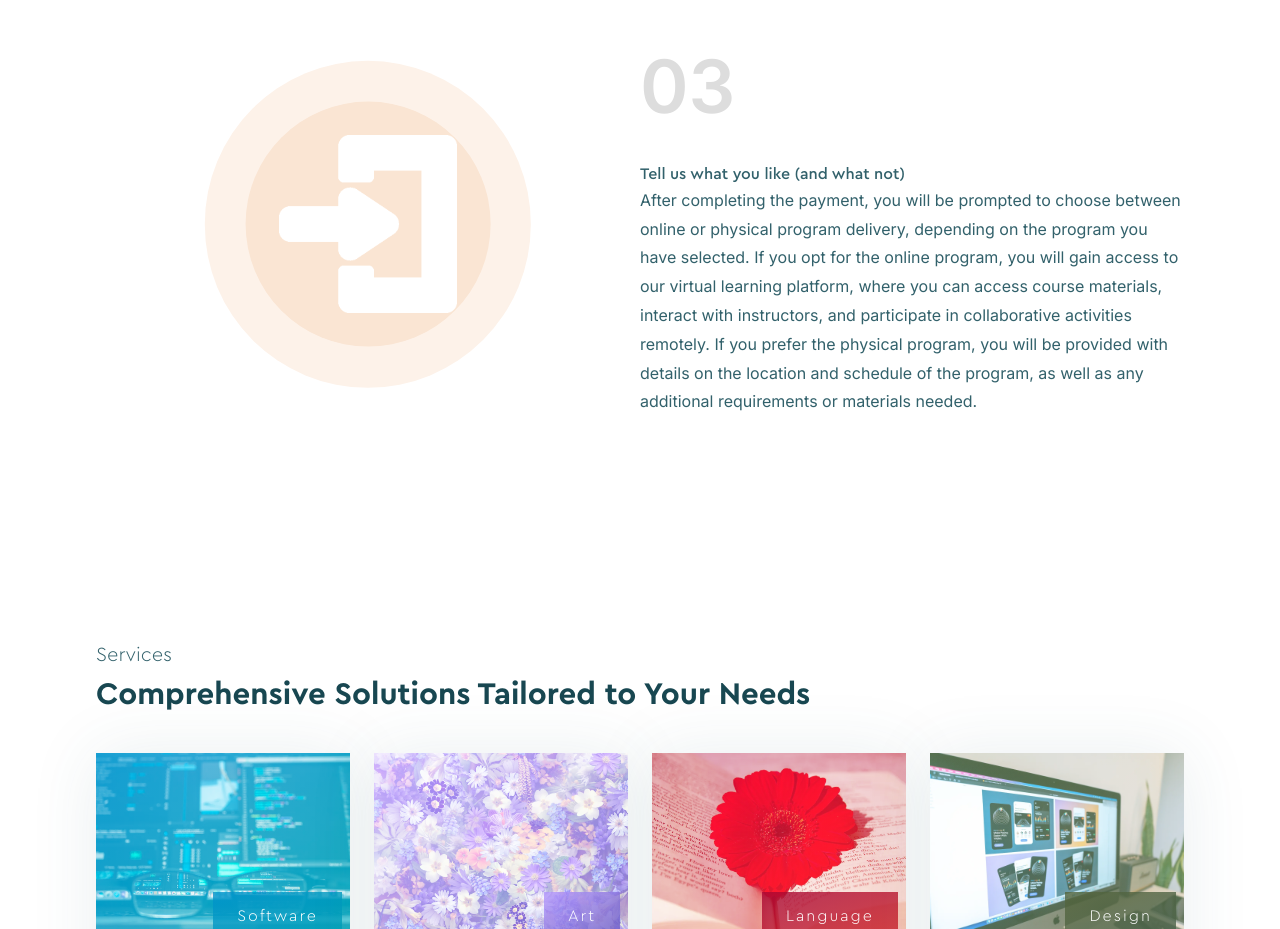
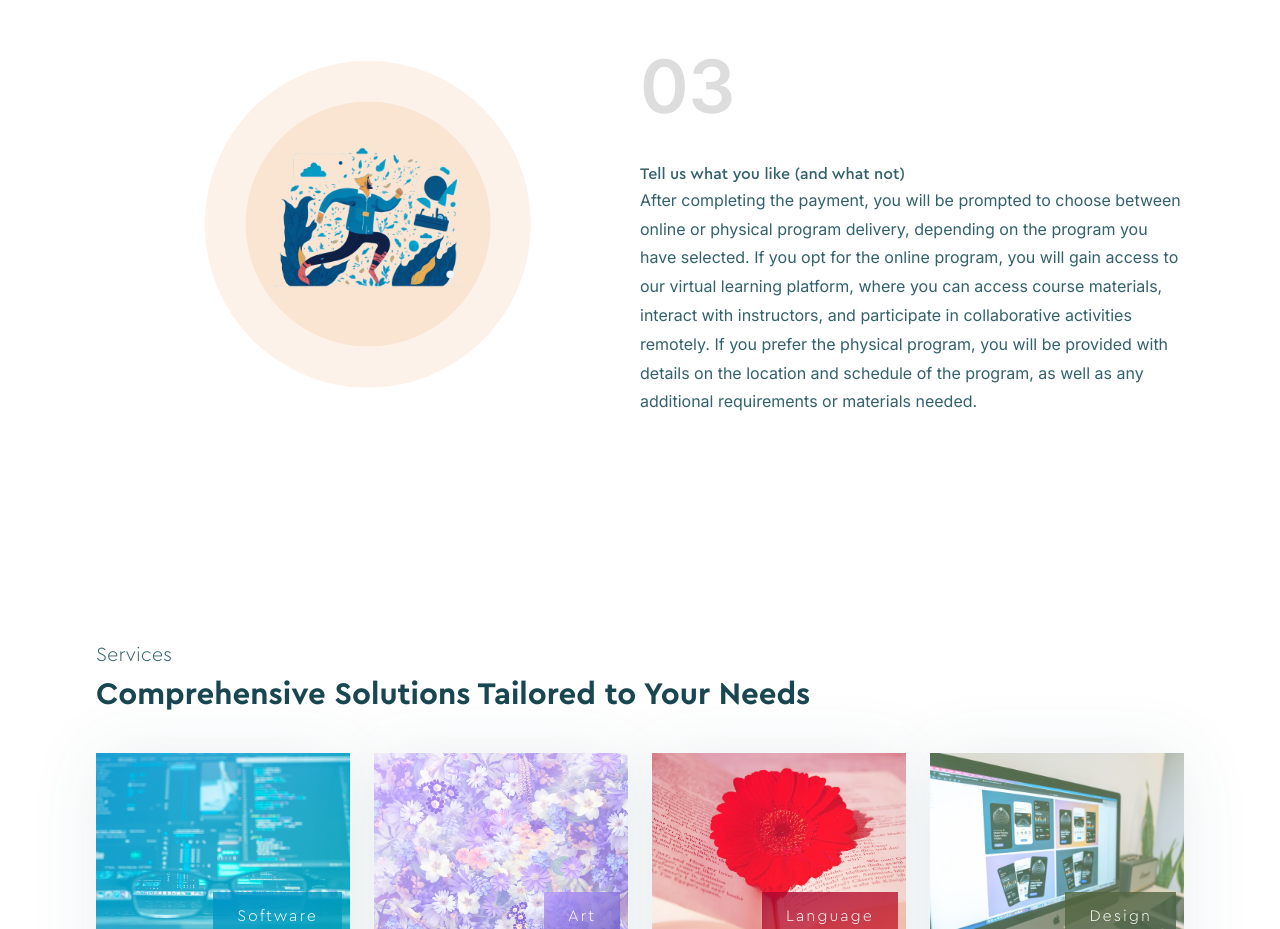
Before and after one commit to AnzoBenjamin/Holvada-v2, a React (Vite) app in the folder frontend/: page / in a window 1280 px wide. Shown: the part 1840-2769 px from the top of the page. Built offline with nearby package versions, Linux system fonts and the light colour scheme.

Commit message:
Optimizations

```diff
--- a/frontend/src/components/Main/Guide.tsx
+++ b/frontend/src/components/Main/Guide.tsx
@@ -72,7 +72,7 @@ const Guide = () => {
           </div>
           <div className={classes["step-img-box"]}>
             <img
-              src="/join.png"
+              src="/success.png"
               className={classes["step-img"]}
               alt="IPhone app preferences selection screen"
             />
```
Also changed, not shown: frontend/public/success.png (added).
